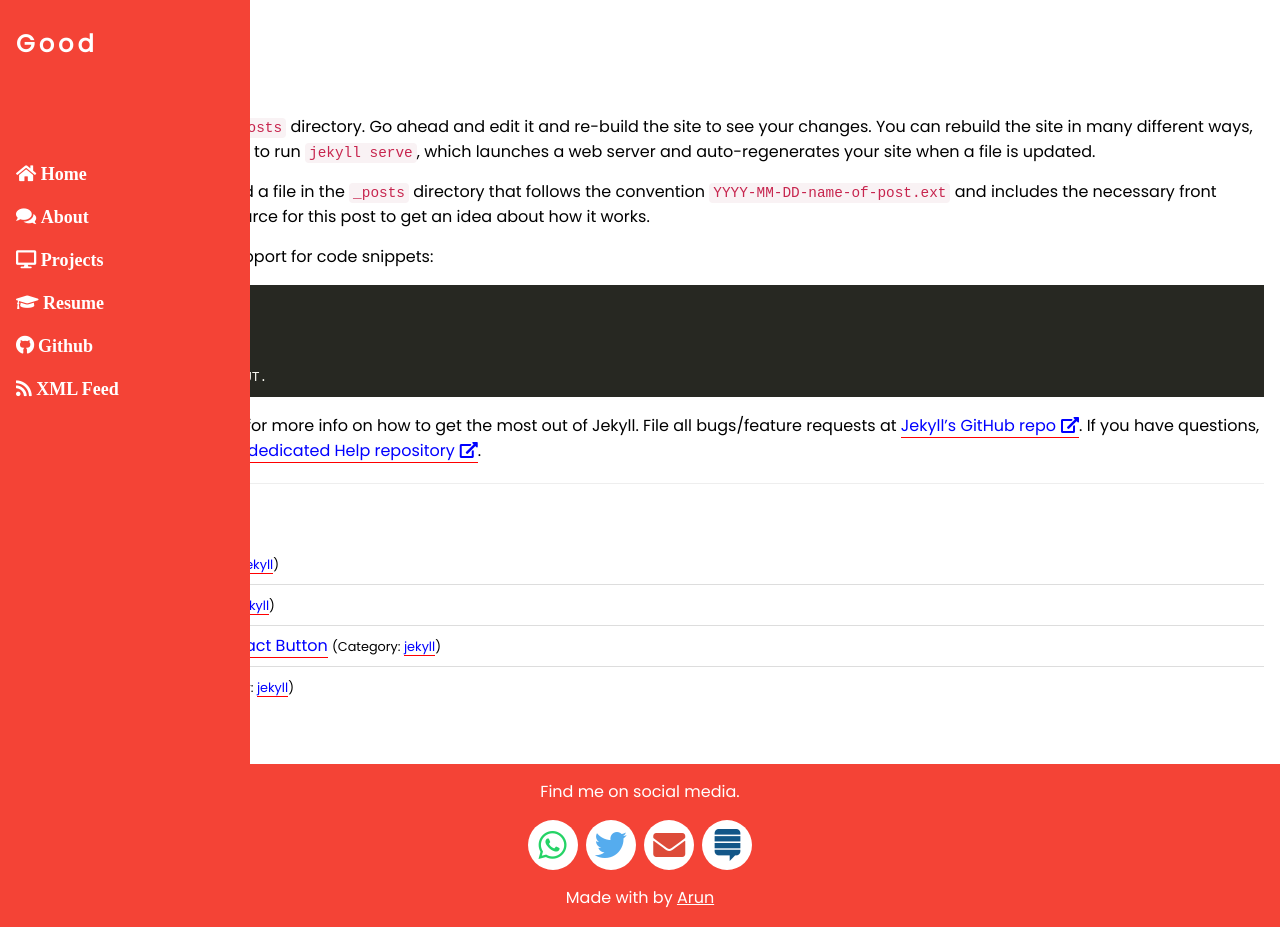
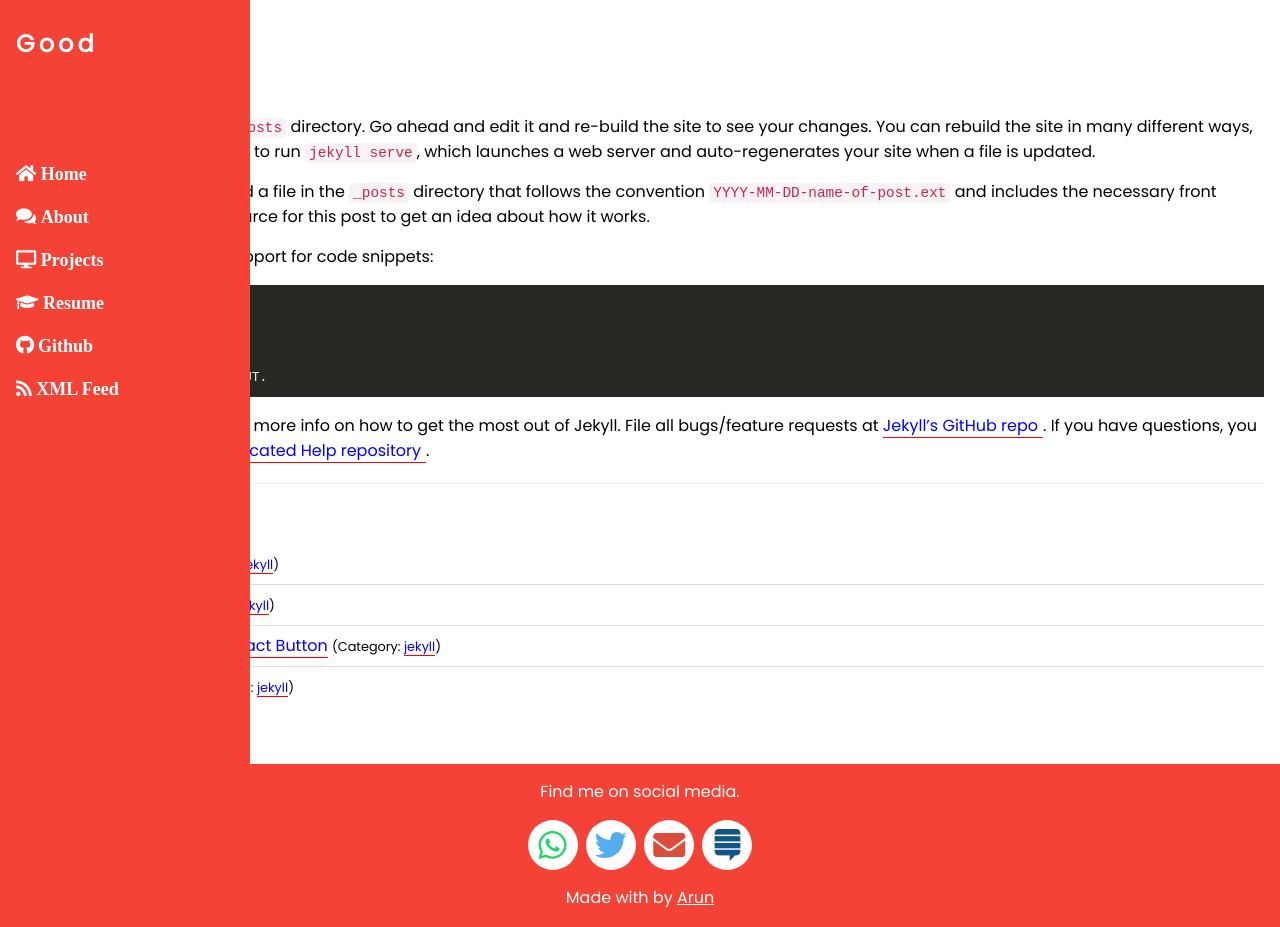
Before and after one commit to chipprogrammers/Good, a Jekyll site: the page built from _posts/2018-01-23-pagination-test3.md, in a window 1280 px wide and 927 px high. Built offline with Jekyll 4.4.1, drawn with Linux system fonts in a browser that asks for light colours; comment, search, counter and statistics services are not loaded.

Commit message:
Update main.css

```diff
--- a/assets/css/main.css
+++ b/assets/css/main.css
@@ -151,7 +151,12 @@ pre code{padding:0;font-size:inherit;color:inherit;white-space:pre-wrap;backgrou
   font-family: "Font Awesome 5 Free";
   font-weight: 900;
   margin: 0 0 0 5px;
-  :not(img);
+}
+:not(img){
+  #myLink a[href^="//"]:after,
+  #myLink a[href^="http://"]:after,
+  #myLink a[href^="https://"]:after {
+  content: "";
 }
 #myLink a:link{
     color: blue;
```
